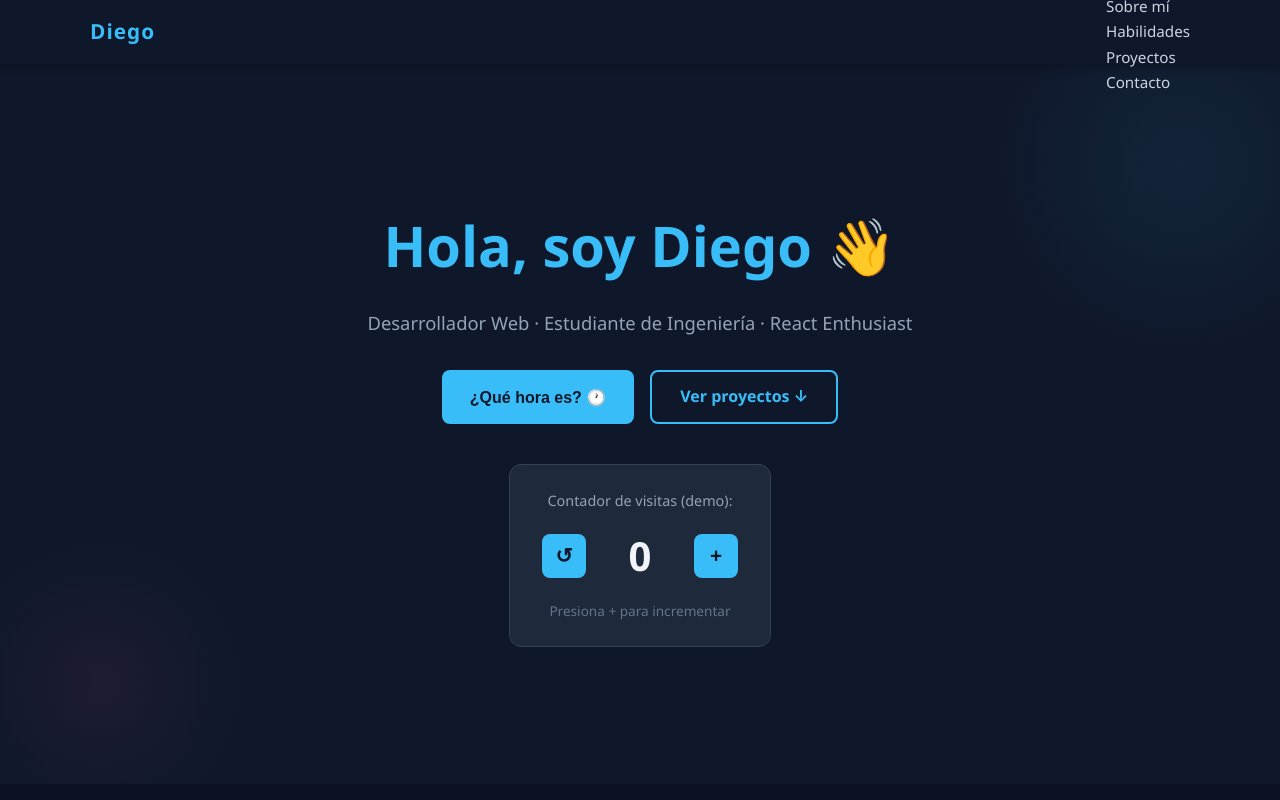
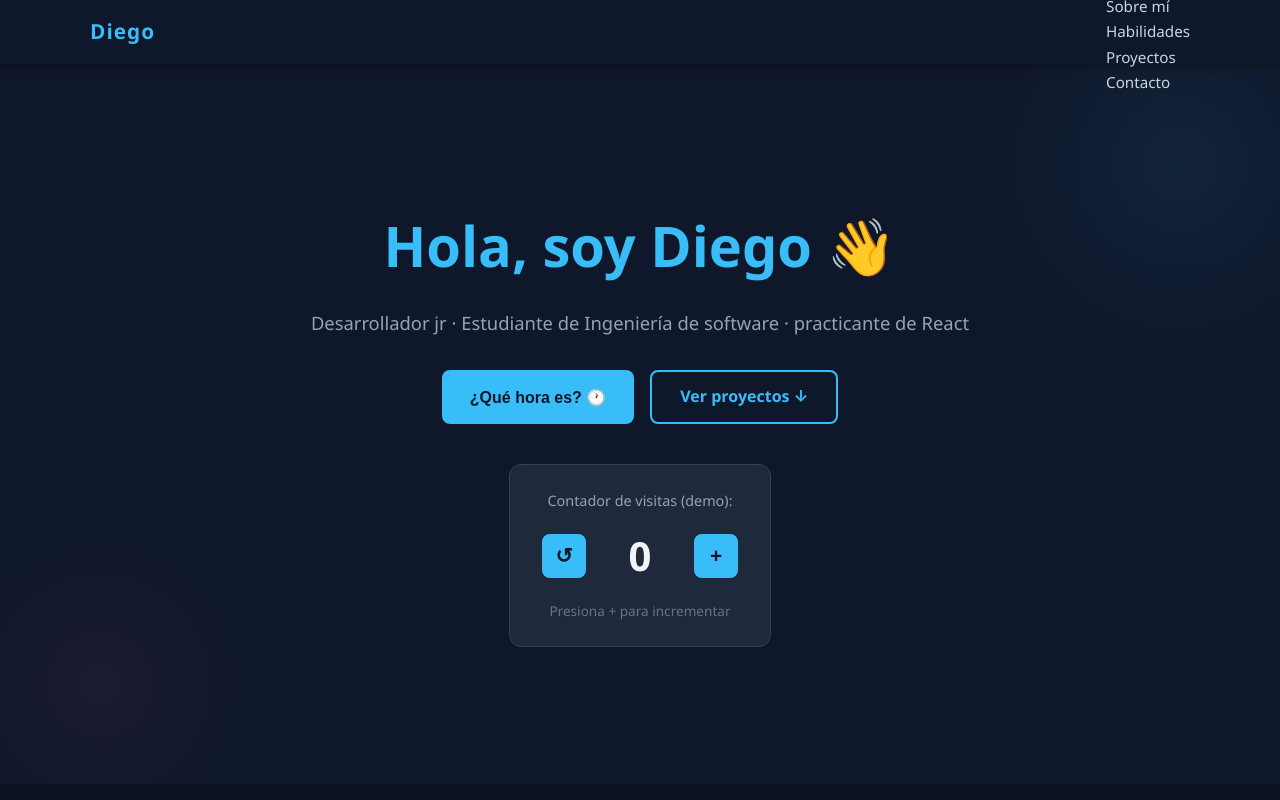
Before and after one commit to soydiego-web/proyectoreact, a React (Vite) app: page / in a window 1280 px wide. Shown: the top 800 px of the page. Built offline with nearby package versions, Linux system fonts and the light colour scheme.

Commit message:
cambio de subtitulos

```diff
--- a/src/components/Hero.tsx
+++ b/src/components/Hero.tsx
@@ -42,7 +42,7 @@ function Hero() {
         </h1>
 
         <p style={estilos.subtitulo}>
-          Desarrollador Web · Estudiante de Ingeniería · React Enthusiast
+          Desarrollador jr · Estudiante de Ingeniería de software · practicante de React
         </p>
 
         {/* Mensaje dinámico — aparece y desaparece */}
@@ -77,7 +77,14 @@ function Hero() {
               ? "¡Sigue sumando!"
               : contador < 10
               ? "¡Vas bien! 🔥"
-              : "¡Wow, eres persistente! 🚀"}
+              : contador < 15
+
+              ? "¡Increíble, casi llegas a 20! 🚀"
+              : "¡Wow, eres persistente! 🚀" }
+
+
+
+
           </p>
         </div>
 
```
